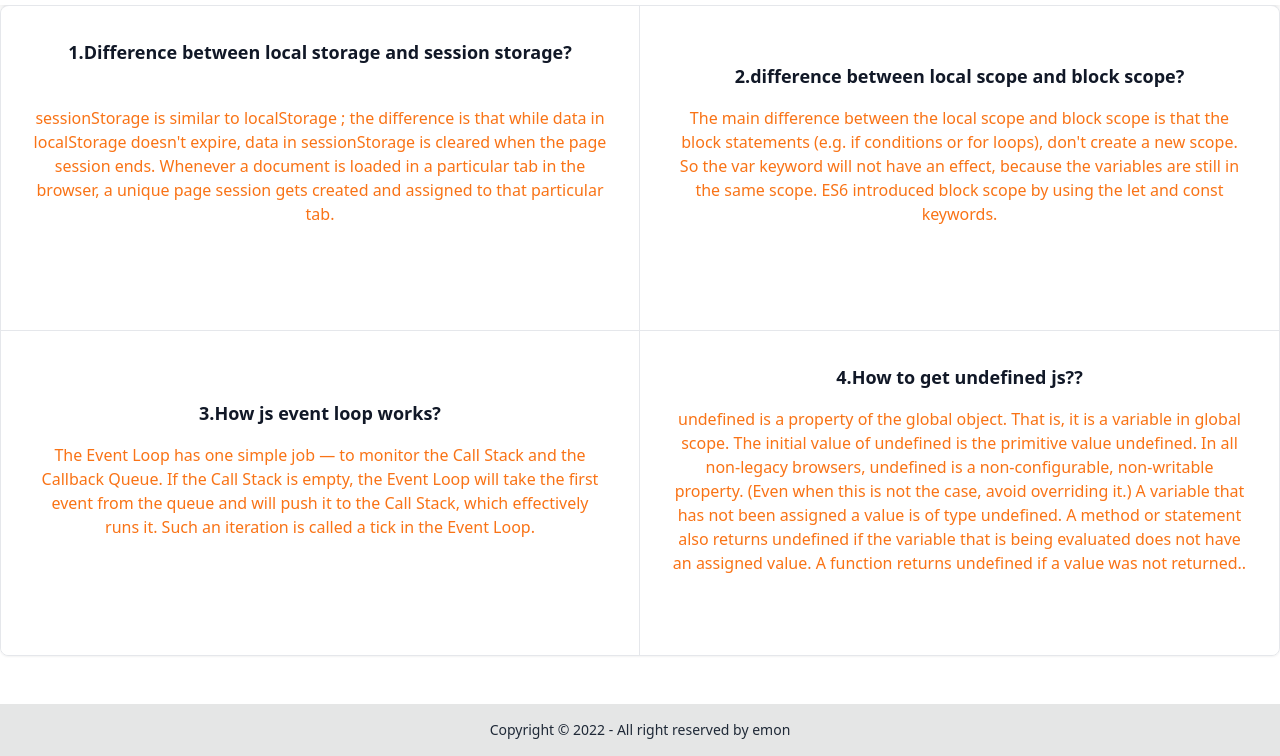
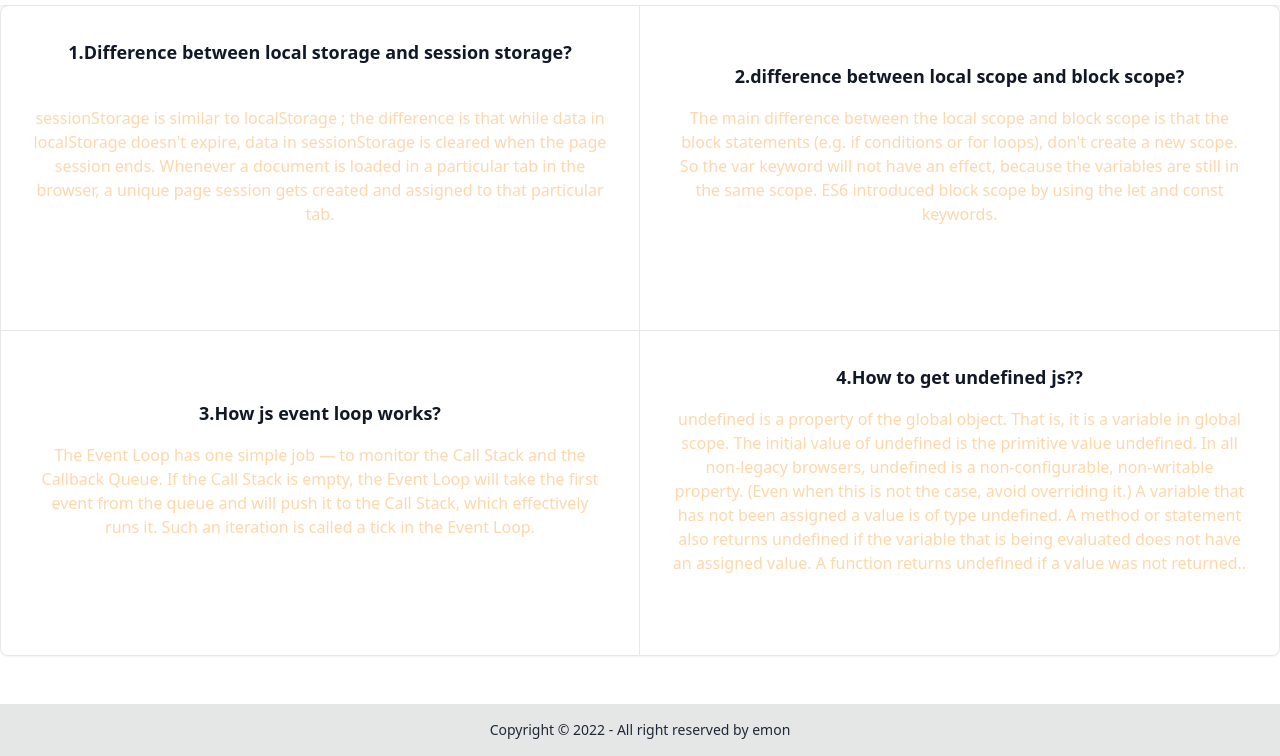
Before and after one commit to emon-ismail/type-monster-debug, a plain HTML site: page blog.html in a window 1280 px wide. Shown: the part 59-815 px from the top of the page. Drawn offline with nearby package versions, Linux system fonts and the light colour scheme.

Commit message:
font weight change

```diff
--- a/blog.html
+++ b/blog.html
@@ -41,7 +41,7 @@
     <figure class="flex flex-col justify-center items-center p-8 text-center bg-white rounded-t-lg border-b border-gray-200 md:rounded-t-none md:rounded-tl-lg md:border-r dark:bg-gray-800 dark:border-gray-700">
         <blockquote class="mx-auto mb-4 max-w-2xl text-gray-500 lg:mb-8 dark:text-gray-400">
             <h3 class="text-lg font-semibold text-gray-900 dark:text-white">1.Difference between local storage and session storage?</h3>
-            <h1  class="my-10 font-light text-orange-500  ">sessionStorage is similar to localStorage ; the difference is that while data in localStorage doesn't expire, data in sessionStorage is cleared when the page session ends. Whenever a document is loaded in a particular tab in the browser, a unique page session gets created and assigned to that particular tab.</h1>
+            <h1  class="my-10 font-light text-orange-200  font-bold ">sessionStorage is similar to localStorage ; the difference is that while data in localStorage doesn't expire, data in sessionStorage is cleared when the page session ends. Whenever a document is loaded in a particular tab in the browser, a unique page session gets created and assigned to that particular tab.</h1>
         </blockquote>
         <figcaption class="flex justify-center items-center space-x-3">
 
@@ -53,7 +53,7 @@
     <figure class="flex flex-col justify-center items-center p-8 text-center bg-white rounded-tr-lg border-b border-gray-200 dark:bg-gray-800 dark:border-gray-700">
         <blockquote class="mx-auto mb-4 max-w-2xl text-gray-500 lg:mb-8 dark:text-gray-400">
             <h3 class="text-lg font-semibold text-gray-900 dark:text-white">2.difference between local scope and block scope? </h3>
-            <h1 class="my-4 font-light text-orange-500 ">The main difference between the local scope and block scope is that the block statements (e.g. if conditions or for loops), don't create a new scope. So the var keyword will not have an effect, because the variables are still in the same scope. ES6 introduced block scope by using the let and const keywords.</h1>
+            <h1 class="my-4 font-light text-orange-200  font-bold ">The main difference between the local scope and block scope is that the block statements (e.g. if conditions or for loops), don't create a new scope. So the var keyword will not have an effect, because the variables are still in the same scope. ES6 introduced block scope by using the let and const keywords.</h1>
         </blockquote>
         <figcaption class="flex justify-center items-center space-x-3">
 
@@ -66,7 +66,7 @@
     <figure class="flex flex-col justify-center items-center p-8 text-center bg-white rounded-bl-lg border-b border-gray-200 md:border-b-0 md:border-r dark:bg-gray-800 dark:border-gray-700">
         <blockquote class="mx-auto mb-4 max-w-2xl text-gray-500 lg:mb-8 dark:text-gray-400">
             <h3 class="text-lg font-semibold text-gray-900 dark:text-white">3.How js event loop works?</h3>
-            <h1 class="my-4 font-light  text-orange-500 ">The Event Loop has one simple job — to monitor the Call Stack and the Callback Queue. If the Call Stack is empty, the Event Loop will take the first event from the queue and will push it to the Call Stack, which effectively runs it. Such an iteration is called a tick in the Event Loop.</h1>
+            <h1 class="my-4 font-light text-orange-200  font-bold">The Event Loop has one simple job — to monitor the Call Stack and the Callback Queue. If the Call Stack is empty, the Event Loop will take the first event from the queue and will push it to the Call Stack, which effectively runs it. Such an iteration is called a tick in the Event Loop.</h1>
         </blockquote>
         <figcaption class="flex justify-center items-center space-x-3">
 
@@ -78,7 +78,7 @@
     <figure class="flex flex-col justify-center items-center p-8 text-center bg-white rounded-b-lg border-gray-200 md:rounded-br-lg dark:bg-gray-800 dark:border-gray-700">
         <blockquote class="mx-auto mb-4 max-w-2xl text-gray-500 lg:mb-8 dark:text-gray-400">
             <h3 class="text-lg font-semibold text-gray-900 dark:text-white">4.How to get undefined js??</h3>
-            <p class="my-4 font-light  text-orange-500 ">undefined is a property of the global object. That is, it is a variable in global scope. The initial value of undefined is the primitive value undefined.
+            <p class="my-4 font-light  text-orange-200  font-bold">undefined is a property of the global object. That is, it is a variable in global scope. The initial value of undefined is the primitive value undefined.
 
                 In all non-legacy browsers, undefined is a non-configurable, non-writable property. (Even when this is not the case, avoid overriding it.)
 
```
